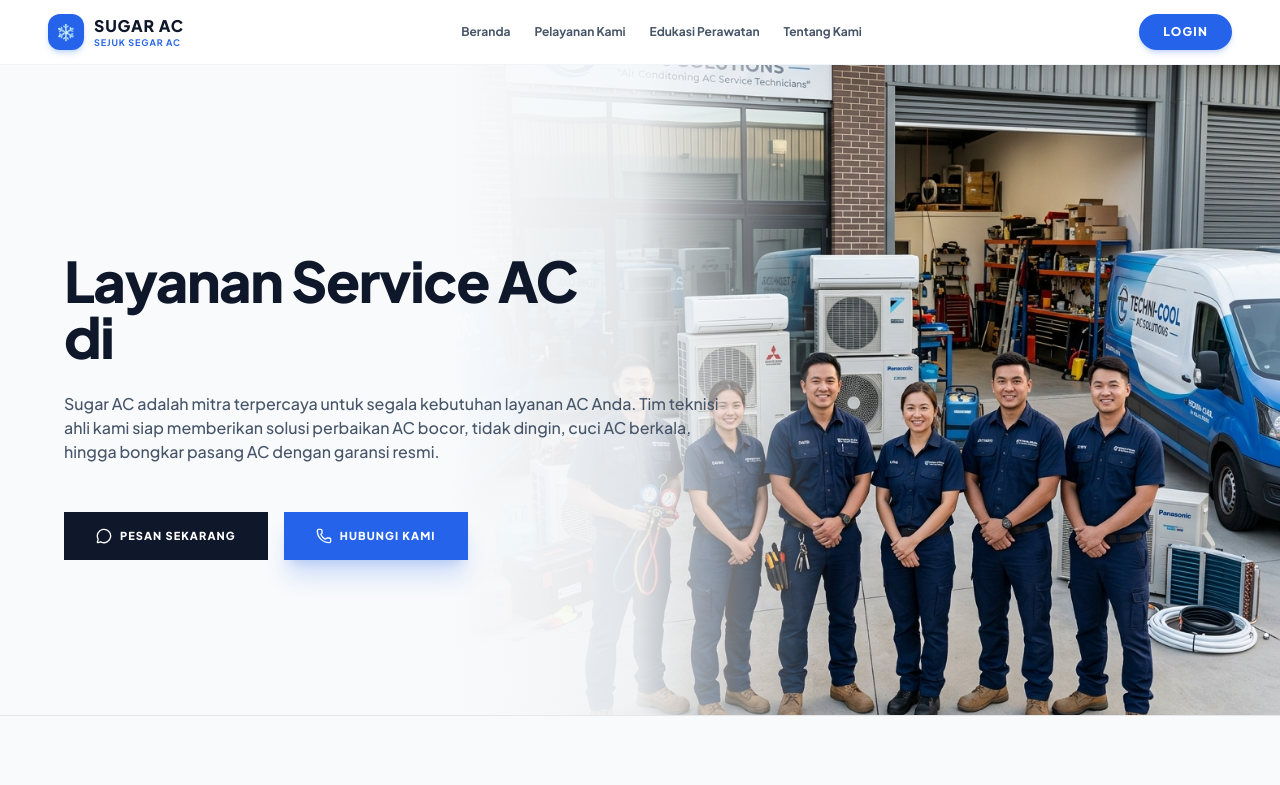
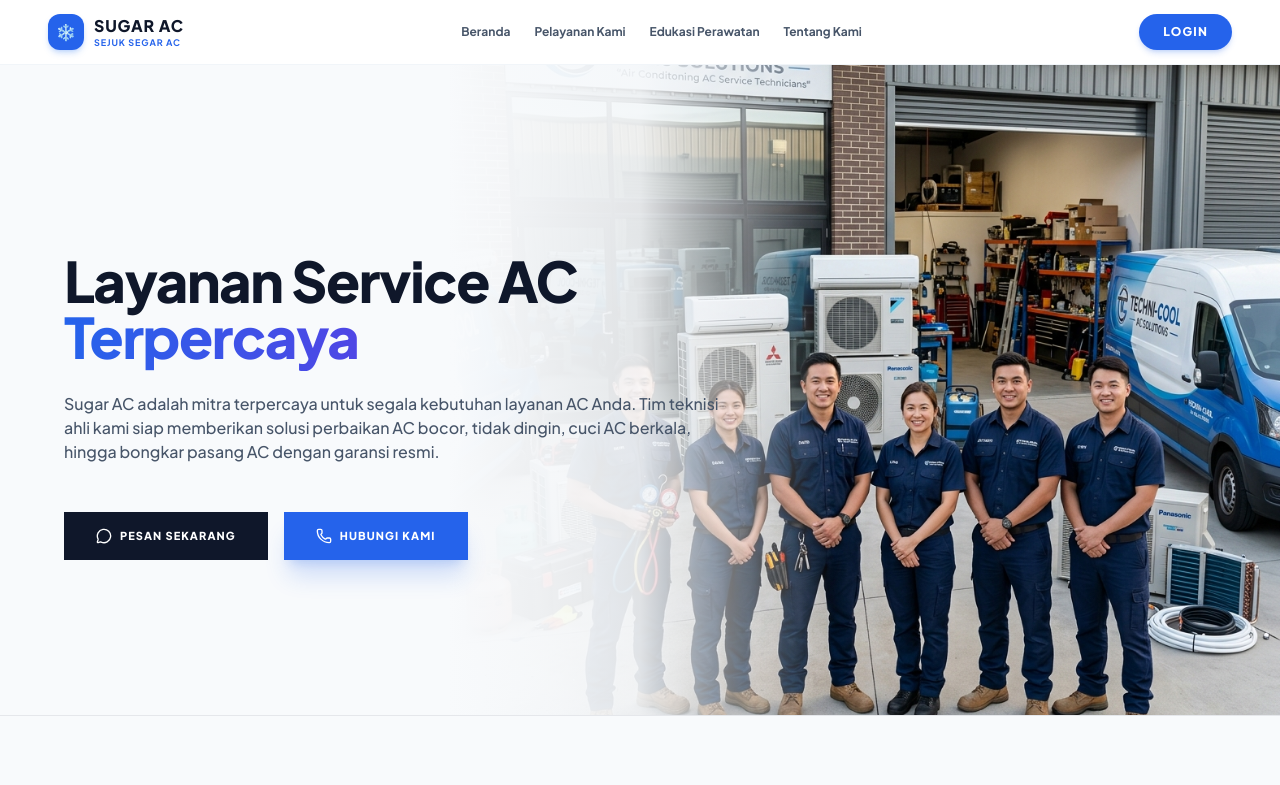
Before and after one commit to michaelmg32/pelayanan-jasa-cuci-ac, a Next.js app: page / in a window 1280 px wide. Shown: the top 785 px of the page. Built offline with nearby package versions, Linux system fonts and the light colour scheme; no server answers.

Commit message:
fix: hero heading 'Terpercaya', Hubungi Kami scroll to footer branches

```diff
--- a/app/page.tsx
+++ b/app/page.tsx
@@ -167,7 +167,7 @@
           <div className="max-w-xl lg:max-w-2xl space-y-7">
             <h1 className="text-4xl sm:text-5xl lg:text-[56px] font-extrabold text-slate-900 leading-[1.15] tracking-tight">
               Layanan Service AC <br className="hidden md:block" />
-              di <span className="text-transparent bg-clip-text bg-gradient-to-r from-blue-600 to-indigo-600 font-black">{selectedBranch}</span>
+              <span className="text-transparent bg-clip-text bg-gradient-to-r from-blue-600 to-indigo-600 font-black">Terpercaya</span>
             </h1>
             <p className="text-[15px] md:text-base text-slate-600 leading-relaxed font-medium">
               Sugar AC adalah mitra terpercaya untuk segala kebutuhan layanan AC Anda. Tim teknisi ahli kami siap memberikan solusi perbaikan AC bocor, tidak dingin, cuci AC berkala, hingga bongkar pasang AC dengan garansi resmi.
@@ -180,7 +180,7 @@
                 <MessageCircle size={16} /> Pesan Sekarang
               </button>
               <button
-                onClick={() => handleQuickContact('phone')}
+                onClick={() => document.getElementById('footer-branches')?.scrollIntoView({ behavior: 'smooth' })}
                 className="bg-blue-600 hover:bg-slate-900 text-white font-extrabold text-[11px] py-4 px-8 uppercase tracking-widest transition-colors duration-300 w-full sm:w-auto shadow-xl shadow-blue-600/20 flex items-center justify-center gap-2"
               >
                 <Phone size={16} /> Hubungi Kami
@@ -560,7 +560,7 @@
       </section>
 
       {/* ================= BOTTOM INFO BAR ================= */}
-      <footer className="bg-slate-900 text-white">
+      <footer id="footer-branches" className="bg-slate-900 text-white">
         {/* Branch contacts row */}
         {(regions || []).length > 0 && (
           <div className="border-b border-slate-700">
```
